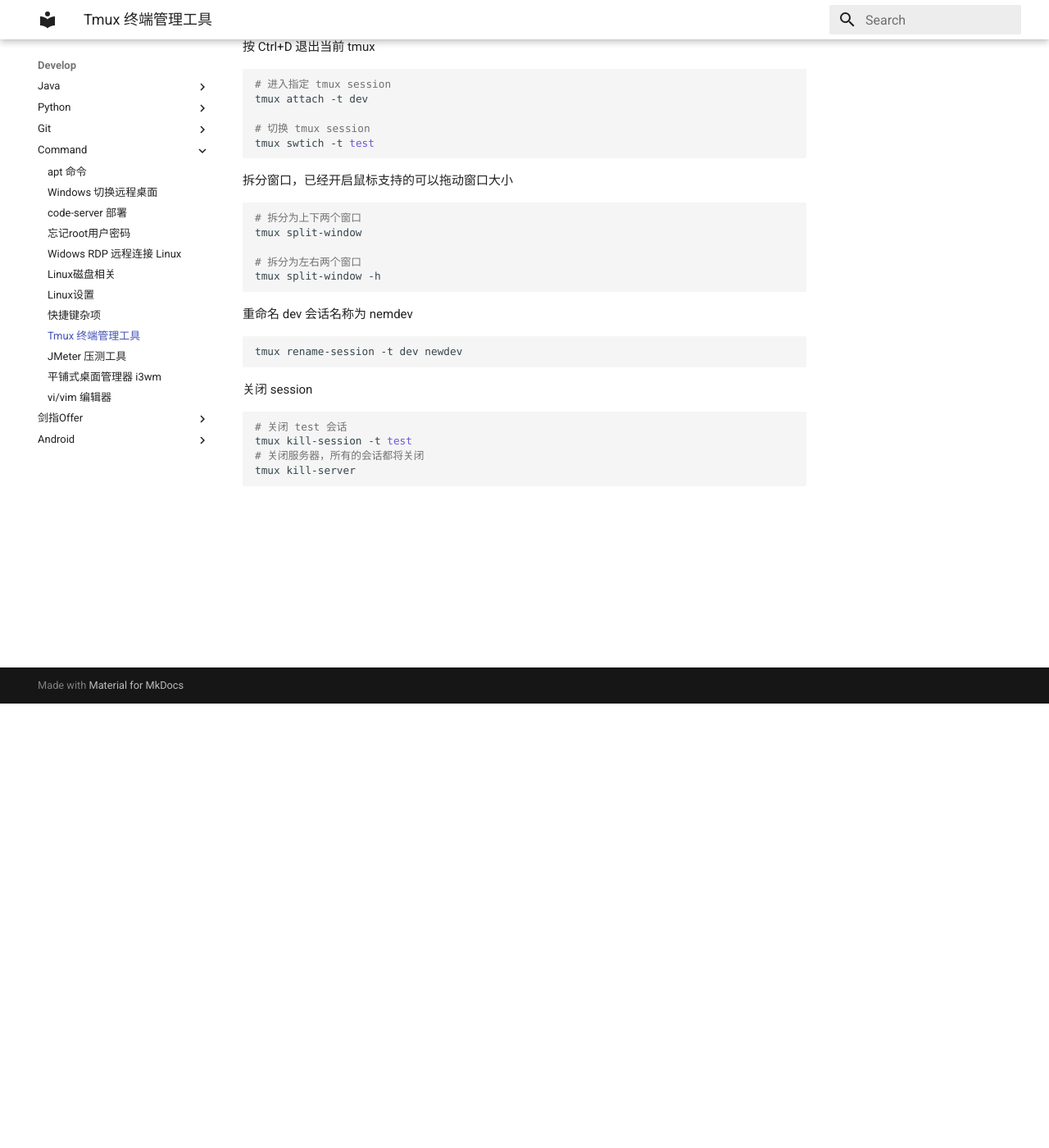
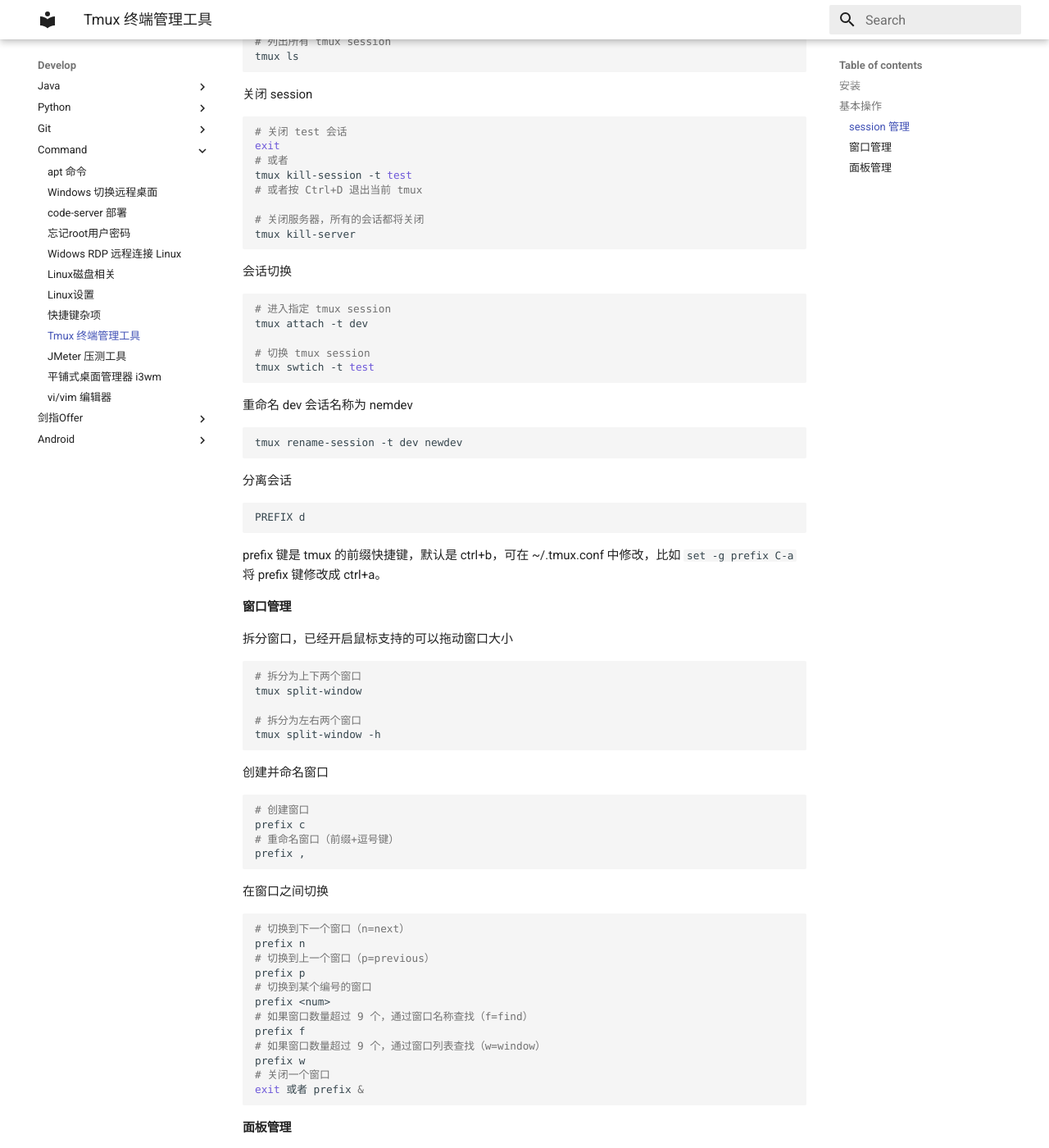
Before and after one commit to zgshen/wiki, an MkDocs documentation site: the page built from docs/develop/command/Tmux终端管理工具.md, in a window 1280 px wide and 1400 px high, scrolled down 542 px. Shown: the whole window at 82% size. Built offline with MkDocs 1.6.1 and Material for MkDocs 9.7.7, drawn with Linux system fonts in a browser that asks for light colours; some web fonts are replaced; some of the changed text lies outside the part shown.

Commit message:
feat: tmux & nvim

````diff
--- a/docs/develop/command/Tmux终端管理工具.md
+++ b/docs/develop/command/Tmux终端管理工具.md
@@ -1,7 +1,7 @@
 
 # Tmux终端管理工具
 
-安装
+### 安装
 
 ```bash
 sudo apt install tmux -y
@@ -13,7 +13,10 @@
 tmux set mouse on
 ```
 
-基本操作
+### 基本操作
+
+##### session 管理
+
 ```bash
 # 创建一个指定名称的 session
 tmux new -s test
@@ -23,7 +26,19 @@
 tmux ls
 ```
 
-按 Ctrl+D 退出当前 tmux
+关闭 session
+```bash
+# 关闭 test 会话
+exit
+# 或者
+tmux kill-session -t test
+# 或者按 Ctrl+D 退出当前 tmux
+
+# 关闭服务器，所有的会话都将关闭
+tmux kill-server
+```
+
+会话切换
 ```bash
 # 进入指定 tmux session
 tmux attach -t dev
@@ -31,6 +46,20 @@
 # 切换 tmux session
 tmux swtich -t test
 ```
+
+重命名 dev 会话名称为 nemdev
+```bash
+tmux rename-session -t dev newdev
+```
+
+分离会话
+```bash
+PREFIX d
+```
+
+prefix 键是 tmux 的前缀快捷键，默认是 ctrl+b，可在 ~/.tmux.conf 中修改，比如 `set -g prefix C-a` 将 prefix 键修改成 ctrl+a。
+
+#### 窗口管理
 
 拆分窗口，已经开启鼠标支持的可以拖动窗口大小
 
@@ -42,15 +71,47 @@
 tmux split-window -h
 ```
 
-重命名 dev 会话名称为 nemdev
+创建并命名窗口
+
 ```bash
-tmux rename-session -t dev newdev
+# 创建窗口
+prefix c
+# 重命名窗口（前缀+逗号键）
+prefix ,
 ```
 
-关闭 session
+在窗口之间切换
+
 ```bash
-# 关闭 test 会话
-tmux kill-session -t test
-# 关闭服务器，所有的会话都将关闭
-tmux kill-server
+# 切换到下一个窗口（n=next）
+prefix n
+# 切换到上一个窗口（p=previous）
+prefix p
+# 切换到某个编号的窗口
+prefix <num>
+# 如果窗口数量超过 9 个，通过窗口名称查找（f=find）
+prefix f
+# 如果窗口数量超过 9 个，通过窗口列表查找（w=window）
+prefix w
+# 关闭一个窗口
+exit 或者 prefix &
 ```
+
+#### 面板管理
+
+切割面板
+```bash
+# 垂直切割
+prefix %
+# 水平切割
+prefix "
+# 面板间来回切换
+prefix o
+# 最大化或者恢复面板
+prefix z
+面板布局
+# 切换面板布局
+prefix <space>
+```
+
+其他的参考见 [https://reishin.me/tmux/](https://reishin.me/tmux/)
````
Also changed, not shown: docs/develop/command/nvim.md (added, +24 -0 lines).
